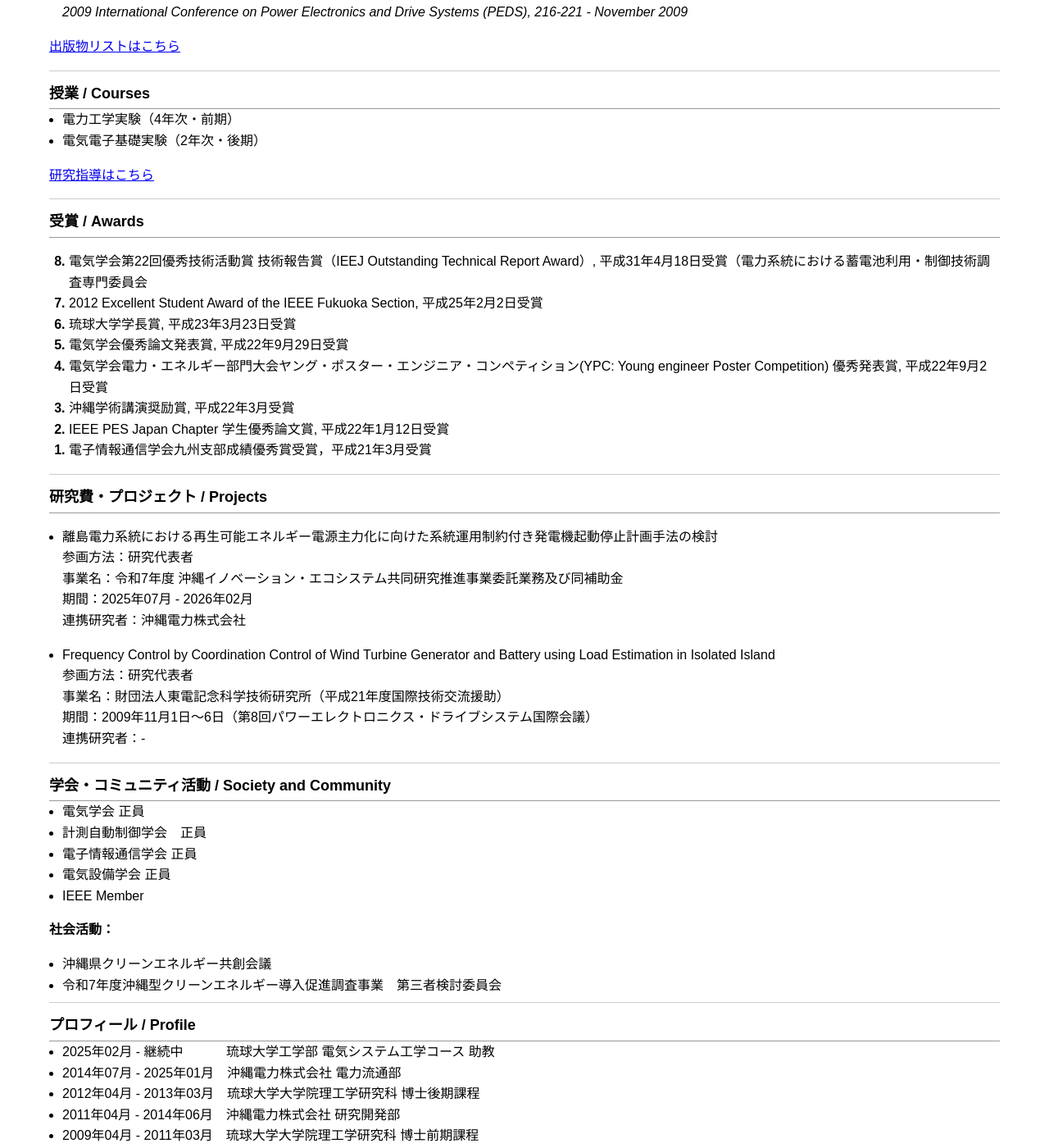
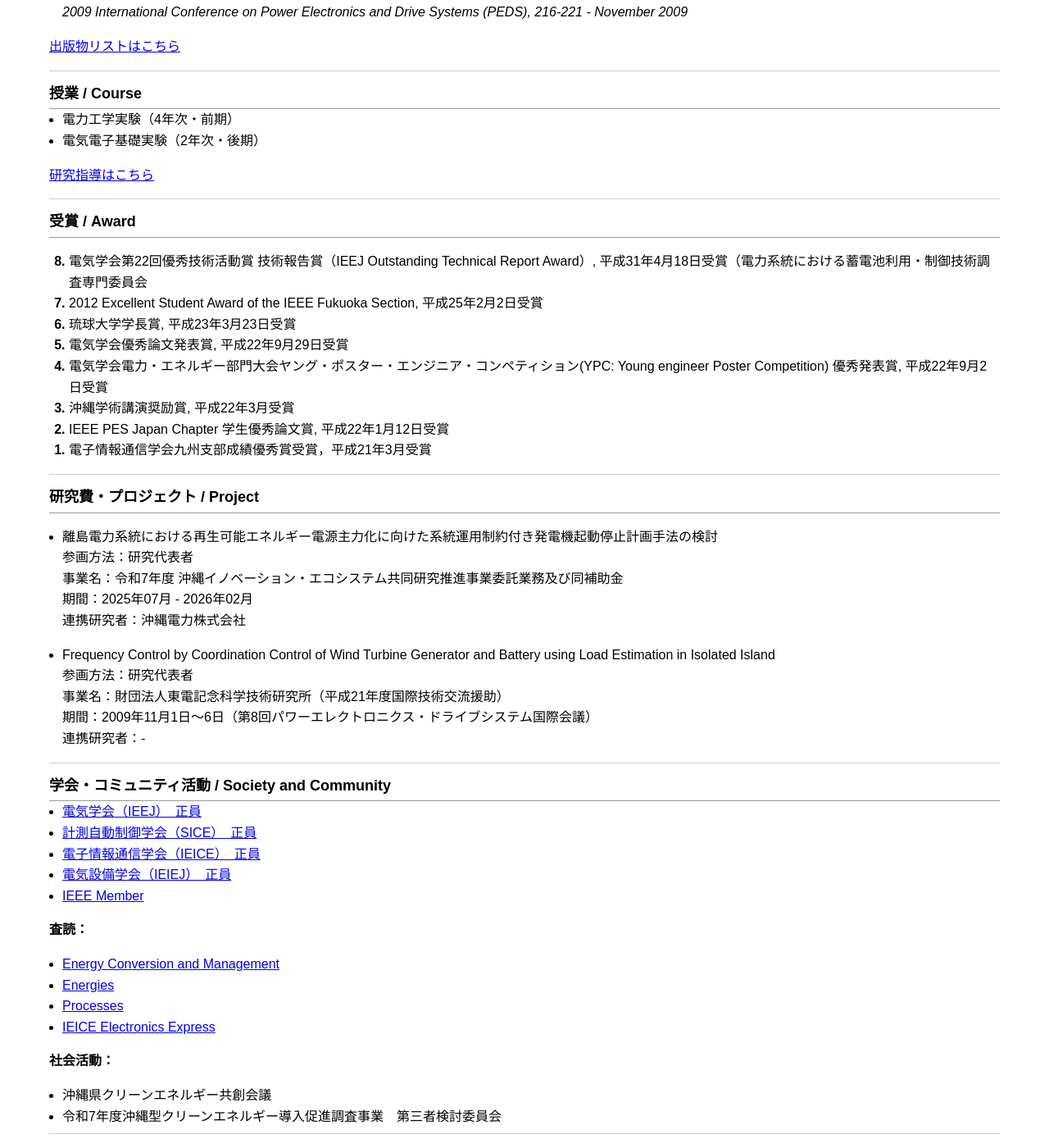
Before and after one commit to akieuehara/AkieUehara.github.io, a Jekyll site: the page built from index.md, in a window 1280 px wide and 1400 px high, scrolled down 1320 px. Shown: the whole window at 82% size. Built offline with Jekyll 4.4.1, drawn with Linux system fonts in a browser that asks for light colours; comment, search, counter and statistics services are not loaded; some of the changed text lies outside the part shown.

Commit message:
Update index.md

```diff
--- a/index.md
+++ b/index.md
@@ -87,7 +87,7 @@ e-mail:  **uehara_a@cs.u-ryukyu.ac.jp**
 
 ---
 
-## 授業 / Courses
+## 授業 / Course
 
 - 電力工学実験（4年次・前期）
 - 電気電子基礎実験（2年次・後期）
@@ -96,7 +96,7 @@ e-mail:  **uehara_a@cs.u-ryukyu.ac.jp**
 
 ---
 
-## 受賞 / Awards
+## 受賞 / Award
 
 <ol reversed start="8">
 
@@ -112,7 +112,7 @@ e-mail:  **uehara_a@cs.u-ryukyu.ac.jp**
 </ol>
 ---
 
-## 研究費・プロジェクト / Projects
+## 研究費・プロジェクト / Project
 
 - 離島電力系統における再生可能エネルギー電源主力化に向けた系統運用制約付き発電機起動停止計画手法の検討
 参画方法：研究代表者
@@ -130,11 +130,19 @@ e-mail:  **uehara_a@cs.u-ryukyu.ac.jp**
 
 ## 学会・コミュニティ活動 / Society and Community
 
-- 電気学会  正員
-- 計測自動制御学会　正員
-- 電子情報通信学会  正員
-- 電気設備学会  正員
-- IEEE Member
+- [電気学会（IEEJ）　正員](https://www.iee.jp/)
+- [計測自動制御学会（SICE）　正員](https://www.sice.jp/)
+- [電子情報通信学会（IEICE）　正員](https://www.ieice.org/jpn_r/)
+- [電気設備学会（IEIEJ）　正員](https://www.ieiej.or.jp/)
+- [IEEE Member](https://www.ieee.org/)
+
+**査読：**
+
+- [Energy Conversion and Management](https://www.sciencedirect.com/journal/energy-conversion-and-management)
+- [Energies](https://www.sciencedirect.com/journal/energy-conversion-and-management)
+- [Processes](https://www.mdpi.com/journal/processes)
+- [IEICE Electronics Express](https://www.ieice.org/publications/elex/)
+
 
 **社会活動：**
 
```
Also changed, not shown: other parts of index.md (+3 -3 lines).
